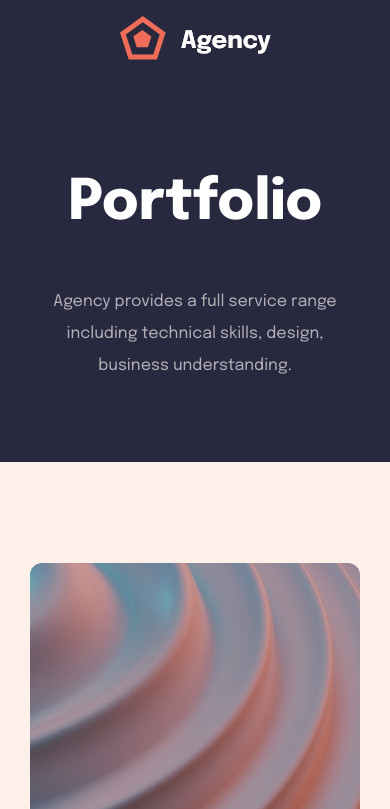
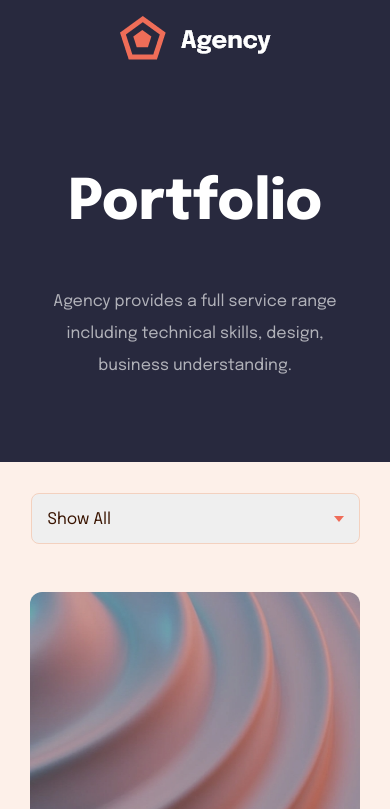
Before and after one commit to sabanin-k/jupiter, a React (Create React App) app: page / in a window 390 px wide. Shown: the top 809 px of the page. Built offline with nearby package versions, Linux system fonts and the light colour scheme.

Commit message:
Add Select to mobile adaptive

```diff
--- a/src/components/App/App.tsx
+++ b/src/components/App/App.tsx
@@ -1,20 +1,20 @@
-import { FC, useEffect } from 'react';
+import { FC, useCallback, useEffect } from 'react';
 import { Home } from '../../pages/Home';
 import { useAppDispatch } from '../../store/hooks';
 import { removeCard } from '../../store/reducers/cardSlice';
 
 export const App: FC = () => {
     const dispatch = useAppDispatch()
-    const pressDel = (e: KeyboardEvent) => {
+    const pressDel = useCallback((e: KeyboardEvent) => {
         if (e.key === 'Delete') {
             dispatch(removeCard())
         }
-    }
+    }, [dispatch])
 
     useEffect(() => {
         window.addEventListener('keyup', pressDel)
         return () => window.removeEventListener('keyup', pressDel)
-    }, [])
+    }, [pressDel])
 
     return (
         <Home />
--- a/src/components/Main/Main.module.scss
+++ b/src/components/Main/Main.module.scss
@@ -19,7 +19,7 @@
 }
 
 .listWrapper {
-    margin-top: rem(85);
+    margin-top: rem(75);
 }
 
 .list {
@@ -47,12 +47,25 @@
     cursor: pointer;
 }
 
+.selectWrapper {
+    display: none;
+
+    @media (max-width: $mobile) {
+        margin-top: rem(-60);
+        display: block;
+    }
+}
+
 .cards {
     margin-top: rem(75);
     display: flex;
     justify-content: center;
     flex-wrap: wrap;
     gap: 30px;
+
+    @media (max-width: $mobile) {
+        margin-top: rem(48);
+    }
 }
 
 .nothingCard {
--- a/src/components/Main/Main.tsx
+++ b/src/components/Main/Main.tsx
@@ -1,7 +1,8 @@
-import { FC } from 'react'
+import { FC, useCallback } from 'react'
 import { useAppDispatch, useAppSelector } from '../../store/hooks'
 import { loadMore, selectCategories, selectChoosenCategory, selectEditedCards, selectIsLoaded, setCategory, setChosenCards } from '../../store/reducers/cardSlice'
 import { Card } from '../Card'
+import { Select } from '../Select'
 import styles from './Main.module.scss'
 
 export const Main: FC = () => {
@@ -11,13 +12,13 @@ export const Main: FC = () => {
     const choosenCategory = useAppSelector(selectChoosenCategory)
     const isLoaded = useAppSelector(selectIsLoaded)
 
-    const handleSortCards = (value: string) => {
+    const handleSortCards = useCallback((value: string) => {
         dispatch(setCategory(value))
-    }
+    }, [dispatch])
 
-    const handleChoose = (id: number) => {
+    const handleChoose = useCallback((id: number) => {
         dispatch(setChosenCards(id))
-    }
+    }, [dispatch])
 
     const handleLoadMore = () => {
         dispatch(loadMore())
@@ -32,12 +33,19 @@ export const Main: FC = () => {
                             return (
                                 <li key={category}
                                     onClick={() => handleSortCards(category)}
-                                    className={category === choosenCategory ? styles.greenListItem : styles.listItem}
+                                    className={category === choosenCategory
+                                        ? styles.greenListItem
+                                        : styles.listItem}
                                 >
                                     {category}
                                 </li>)
                         })}
                     </ul>
+                </div>
+                <div className={styles.selectWrapper}>
+                    <Select categories={categories}
+                        handleSortCards={handleSortCards}
+                        choosenCategory={choosenCategory} />
                 </div>
                 <div className={styles.cards}>
                     {cards.length
--- /dev/null
+++ b/src/components/Select/Select.module.scss
@@ -0,0 +1,32 @@
+@import "../../utils/colors.scss";
+@import "../../utils/mediaQueries.scss";
+@import "../../utils/pixelsToRem.scss";
+
+.form {
+    position: relative;
+
+    &::after {
+        content: "";
+        width: 0;
+        height: 0;
+        border-style: solid;
+        border-width: 6px 5px 0 5px;
+        border-color: #ef6c58 transparent transparent transparent;
+        position: absolute;
+        top: 50%;
+        transform: translateY(-50%);
+        right: 16px;
+        pointer-events: none;
+    }
+}
+
+.select {
+    width: 100%;
+    appearance: none;
+    outline: none;
+    border: 1px solid #f3d1bf;
+    border-radius: 8px;
+    padding: rem(17) rem(16) rem(14) rem(16);
+    color: $font-brown;
+    cursor: pointer;
+}
--- /dev/null
+++ b/src/components/Select/Select.tsx
@@ -0,0 +1,31 @@
+import { FC } from 'react'
+import styles from './Select.module.scss'
+
+interface Props {
+    categories: string[]
+    choosenCategory: string
+    handleSortCards: (value: string) => void
+}
+
+export const Select: FC<Props> = ({ categories, choosenCategory, handleSortCards }) => {
+    return (
+        <form className={styles.form}>
+            <select className={styles.select}
+                onChange={(e) => handleSortCards(e.target.value)}
+                value={choosenCategory}
+            >
+                {categories.map(category => {
+                    return (
+                        <option
+                            key={category}
+                            value={category}
+                            className={styles.option}
+                        >
+                            {category}
+                        </option>
+                    )
+                })}
+            </select>
+        </form>
+    )
+}
--- /dev/null
+++ b/src/components/Select/index.ts
@@ -0,0 +1 @@
+export * from './Select'
```
